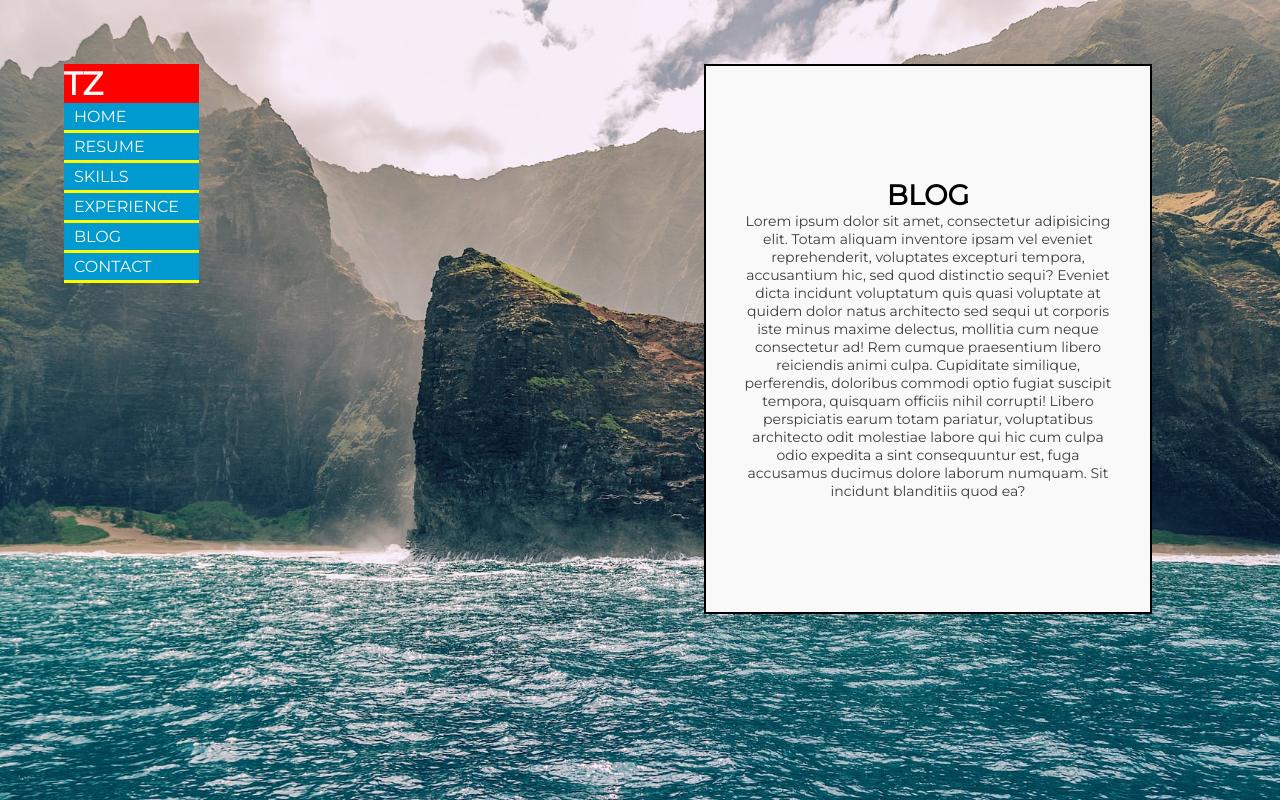
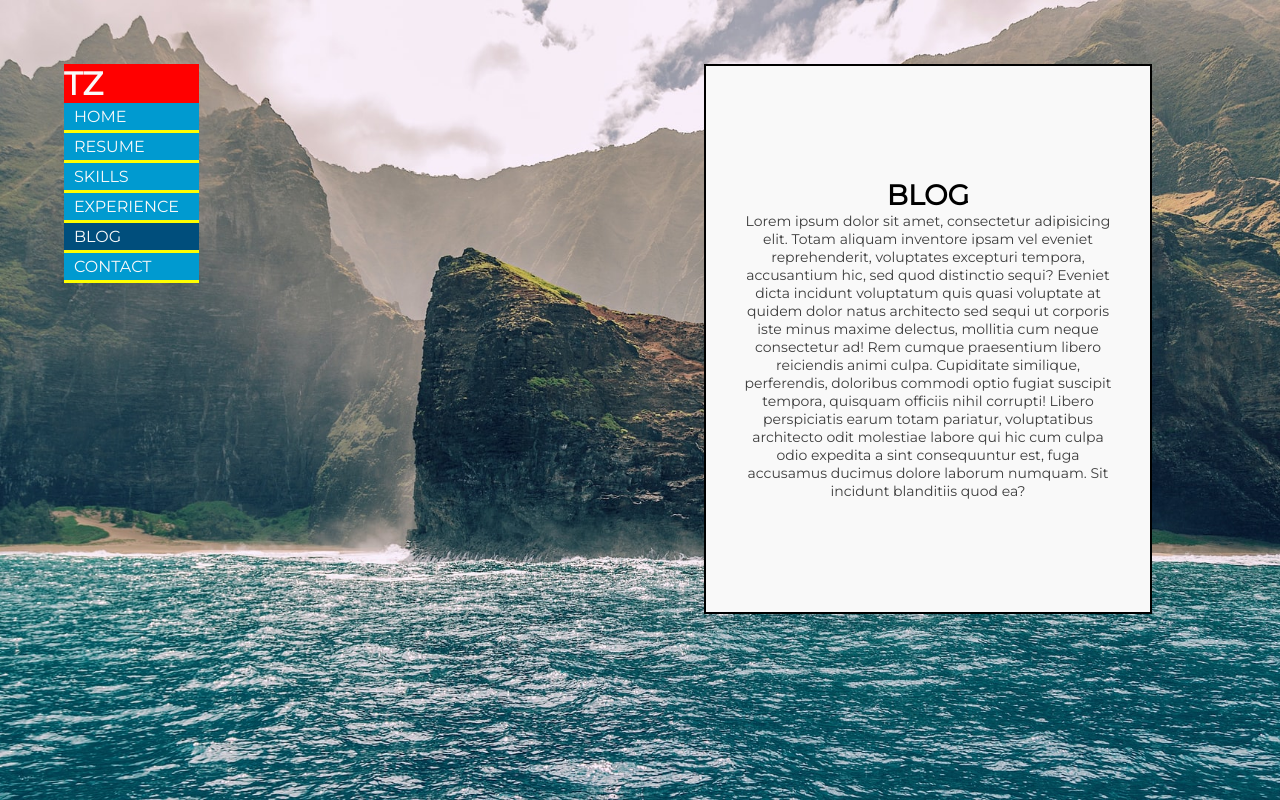
Before and after one commit to tzada8/troy-zada, a React (Create React App) app: page /blog in a window 1280 px wide. Built offline with nearby package versions, Linux system fonts and the light colour scheme.

Commit message:
Active card has according link in nav highlighted

```diff
--- a/src/components/cards/home/Home.js
+++ b/src/components/cards/home/Home.js
@@ -2,7 +2,6 @@ import React from "react";
 import "./Home.css";
 import "../Cards.css";
 import {
-   HOME,
    PHONE,
    EMAIL,
    FACEBOOK_LINK,
--- a/src/components/navbar/Navbar.css
+++ b/src/components/navbar/Navbar.css
@@ -73,6 +73,10 @@ nav {
 
 .nav-links:hover {
    background-position: left bottom;
+}
+
+.nav-links-active {
+   background: var(--DARK_BLUE);
 }
 
 /* MIGHT NEED TO ADJUST THE MAX-WIDTH DEPENDING ON CARD SIZES */
--- a/src/components/navbar/Navbar.js
+++ b/src/components/navbar/Navbar.js
@@ -1,5 +1,5 @@
 import React, { useState } from "react";
-import { Link } from "react-router-dom";
+import { Link, NavLink } from "react-router-dom";
 import "./Navbar.css";
 import { HOME, RESUME, SKILLS, EXPERIENCE, BLOG, CONTACT } from "../Constants";
 
@@ -26,64 +26,76 @@ function Navbar() {
                {/* LIST OF NAVBAR ITEMS */}
                <ul className={click ? "nav-menu active" : "nav-menu"}>
                   <li className="nav-item">
-                     <Link
+                     <NavLink
+                        exact
                         to="/"
                         className="nav-links"
+                        activeClassName="nav-links-active"
                         onClick={closeMobileMenu}
                      >
                         {/* HOME PAGE, ABOUT ME */}
                         {HOME}
-                     </Link>
+                     </NavLink>
                   </li>
                   <li className="nav-item">
-                     <Link
+                     <NavLink
+                        exact
                         to="/resume"
                         className="nav-links"
+                        activeClassName="nav-links-active"
                         onClick={closeMobileMenu}
                      >
                         {/* BUTTON TO DOWNLOAD RESUME, EDUCATION, AWARDS */}
                         {RESUME}
-                     </Link>
+                     </NavLink>
                   </li>
                   <li className="nav-item">
-                     <Link
+                     <NavLink
+                        exact
                         to="/skills"
                         className="nav-links"
+                        activeClassName="nav-links-active"
                         onClick={closeMobileMenu}
                      >
                         {/* PROGRESS BARS OF VARIOUS SOFT/HARD SKILLS */}
                         {SKILLS}
-                     </Link>
+                     </NavLink>
                   </li>
                   <li className="nav-item">
-                     <Link
+                     <NavLink
+                        exact
                         to="/experience"
                         className="nav-links"
+                        activeClassName="nav-links-active"
                         onClick={closeMobileMenu}
                      >
                         {/* WORK AND PROJECTS */}
                         {EXPERIENCE}
-                     </Link>
+                     </NavLink>
                   </li>
                   <li className="nav-item">
-                     <Link
+                     <NavLink
+                        exact
                         to="/blog"
                         className="nav-links"
+                        activeClassName="nav-links-active"
                         onClick={closeMobileMenu}
                      >
                         {/* POSTS ABOUT VARIOUS STUFF */}
                         {/* E.G. FIRST POST ABOUT "CREATING THIS WEBSITE" */}
                         {BLOG}
-                     </Link>
+                     </NavLink>
                   </li>
                   <li className="nav-item">
-                     <Link
+                     <NavLink
+                        exact
                         to="/contact"
                         className="nav-links"
+                        activeClassName="nav-links-active"
                         onClick={closeMobileMenu}
                      >
                         {CONTACT}
-                     </Link>
+                     </NavLink>
                   </li>
                </ul>
             </div>
```
